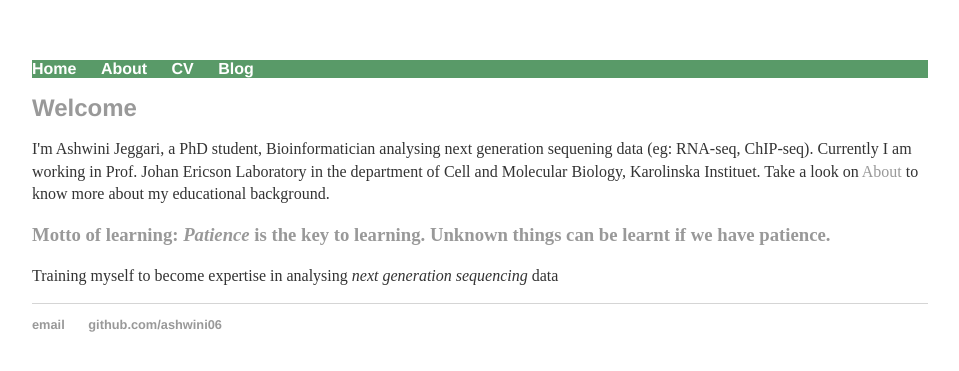
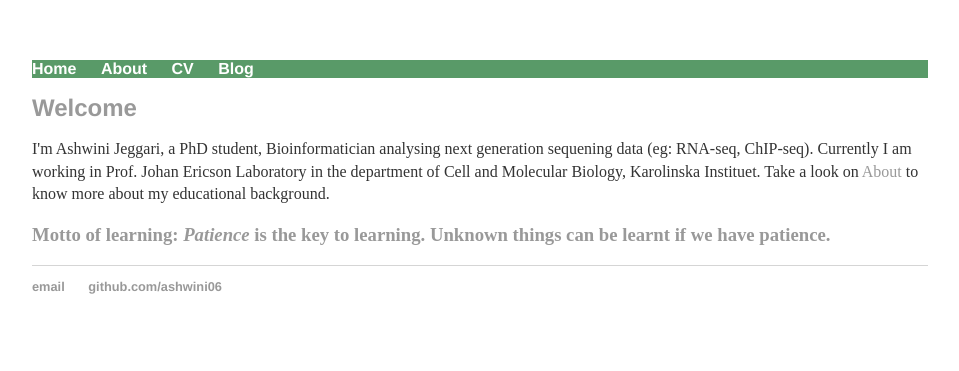
Before and after one commit to ashwini06/ashwini06.github.io, a Jekyll site: the page built from index.html, in a window 1280 px wide. Shown: the top 371 px of the page, without its empty margins (160-1119 px from the left). Built offline with Jekyll 4.4.1, drawn with Linux system fonts in a browser that asks for light colours.

Commit message:
Update index.html

```diff
--- a/index.html
+++ b/index.html
@@ -7,5 +7,4 @@ title: Ashwini Jeggari , PhD student| Bioinformatician
 	<p>I'm Ashwini Jeggari, a PhD student, Bioinformatician analysing next generation sequening data (eg: RNA-seq, ChIP-seq). Currently I am working in Prof. Johan Ericson Laboratory in the department of Cell and Molecular Biology, Karolinska Instituet.
 	 Take a look on <a href https://ashwini06.github.io/about>About</a> to know more about my educational background.</p>
 	<h3>Motto of learning: <em>Patience</em> is the key to learning. Unknown things can be learnt if we have patience. </h3>
-	<p>Training myself to become expertise in analysing<em> next generation sequencing </em>data </p>
 </div><!-- /.blurb -->
```
